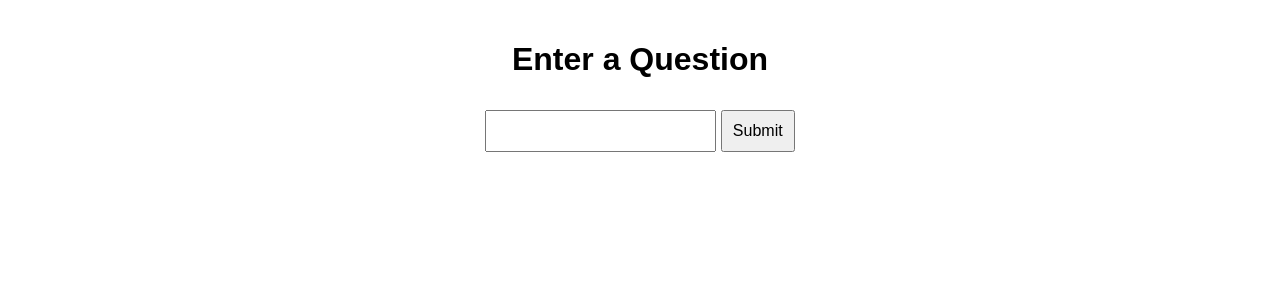
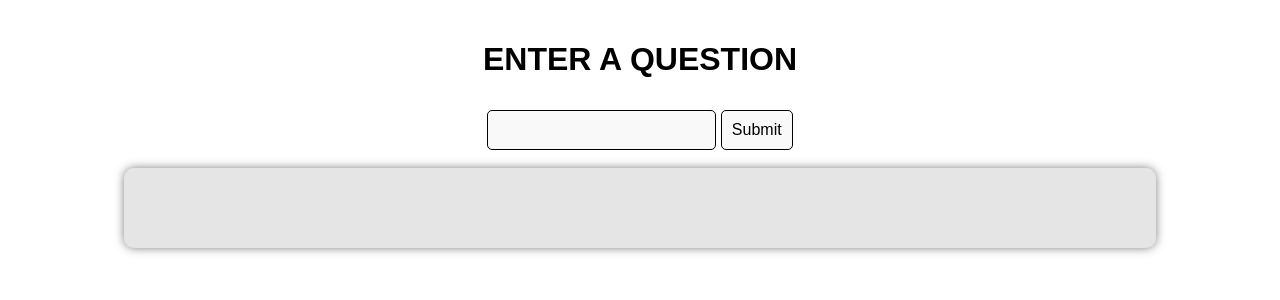
Before and after one commit to imvickykumar999/FAISS-Vector-Search, a Flask app: page / in a window 1280 px wide. Shown: the top 300 px of the page. Run offline with Flask 3, Linux system fonts and the light colour scheme.

Commit message:
black and white theme

```diff
--- a/GroqFassi/app.py
+++ b/GroqFassi/app.py
@@ -132,7 +132,8 @@ def index():
         question = request.form['question']
         correct_answer, graph_url = generate_graph(question, default_options)
 
-        correct_answer = generate_reply(f'{question} \n {correct_answer}')
+        prompt = f'{question} \n Write in 50 words short reply based on\n {correct_answer}'
+        correct_answer = generate_reply(prompt)
     return render_template('index.html', correct_answer=correct_answer, graph_url=graph_url)
 
 if __name__ == '__main__':
--- a/GroqFassi/templates/index.html
+++ b/GroqFassi/templates/index.html
@@ -6,39 +6,96 @@
     <title>Question Similarity Visualization</title>
     <style>
         body {
-            font-family: Arial, sans-serif;
+            font-family: 'Arial', sans-serif;
+            background-color: #fff;
+            color: #000;
             margin: 20px;
             display: flex;
             flex-direction: column;
             align-items: center;
         }
+
+        h1, h2 {
+            color: #000;
+            text-transform: uppercase;
+            text-align: center;
+        }
+
         .container {
             display: flex;
             width: 80%;
             justify-content: space-between;
             align-items: flex-start;
+            background: rgba(0, 0, 0, 0.1);
+            padding: 20px;
+            border-radius: 10px;
+            box-shadow: 0 0 10px rgba(0, 0, 0, 0.5);
+            flex-wrap: wrap;
         }
+
+        .left-panel, .right-panel {
+            padding: 20px;
+            width: 100%;
+        }
+
         .left-panel {
-            width: 45%;
+            width: 100%;
         }
+
         .right-panel {
-            width: 50%;
+            width: 100%;
             text-align: center;
         }
+
         textarea {
             width: 100%;
-            height: 400px;
+            height: 350px;
             font-size: 16px;
             padding: 10px;
+            background: #f9f9f9;
+            color: #000;
+            border: 1px solid #000;
+            border-radius: 5px;
         }
+
         input, button {
             padding: 10px;
             font-size: 16px;
             margin-top: 10px;
+            background: #f9f9f9;
+            color: #000;
+            border: 1px solid #000;
+            border-radius: 5px;
+            cursor: pointer;
+            transition: 0.3s;
         }
+
+        button:hover, input:hover {
+            background: #000;
+            color: #fff;
+        }
+
         img {
             max-width: 100%;
             height: auto;
+            border: 2px solid #000;
+            border-radius: 10px;
+        }
+
+        .center-text {
+            text-align: center;
+        }
+
+        @media (min-width: 768px) {
+            .container {
+                flex-wrap: nowrap;
+            }
+            .left-panel {
+                width: 45%;
+            }
+            .right-panel {
+                width: 50%;
+            }
         }
     </style>
 </head>
@@ -48,14 +105,14 @@
         <input type="text" name="question" required>
         <button type="submit">Submit</button>
     </form>
-
+    <br>
     <div class="container">
         <div class="left-panel">
             {% if correct_answer %}
                 <h2>Question:</h2>
-                <p>{{ request.form['question'] }}</p>
-
-                <h2>Correct Answer:</h2>
+                <p class="center-text">{{ request.form['question'] }}</p>
+                <br>
+                <h2>Answer:</h2>
                 <textarea readonly>{{ correct_answer }}</textarea>
             {% endif %}
         </div>
```
Also changed, not shown: GroqFassi/static/graph.png.
